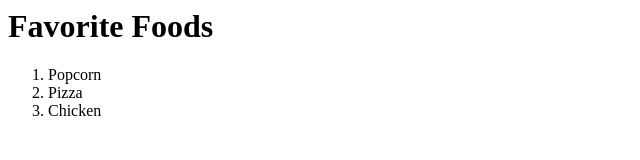
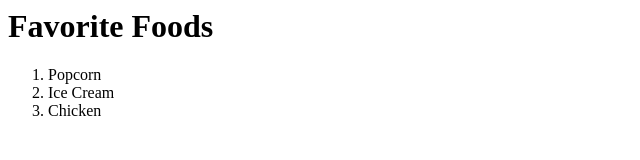
Before and after one commit to MeaghanGrant/helloLab1, a plain HTML site: page index.html in a window 1280 px wide. Shown: the full height of the page, 0-640 px from the left. Drawn offline with Linux system fonts and the light colour scheme.

Commit message:
told food

```diff
--- a/index.html
+++ b/index.html
@@ -3,7 +3,7 @@
   <h1>Favorite Foods</h1>
     <ol>
         <li>Popcorn</li>
-        <li>Pizza</li>
+        <li>Ice Cream</li>
         <li>Chicken</li>
     </ol>
 </body>
```
